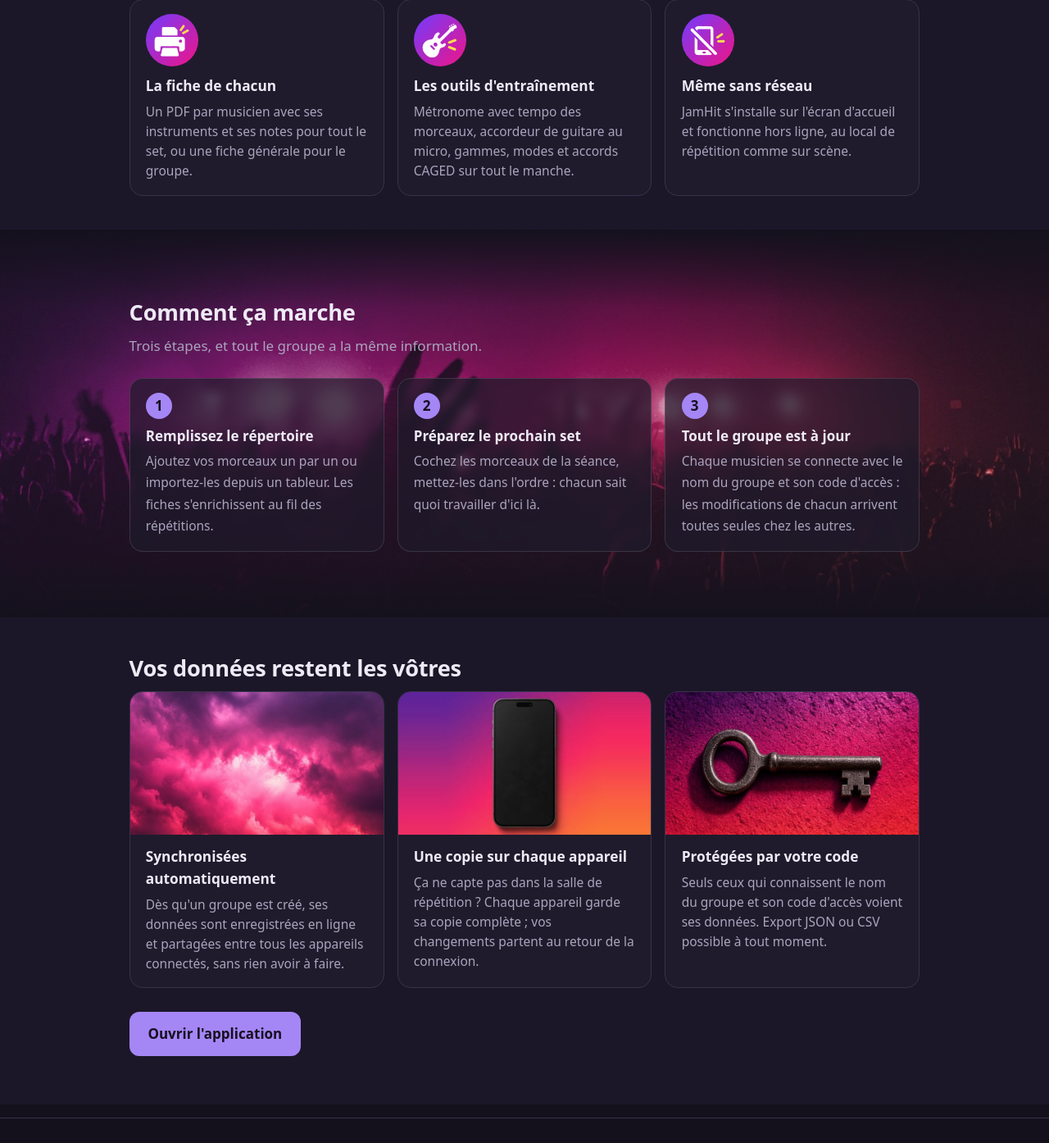
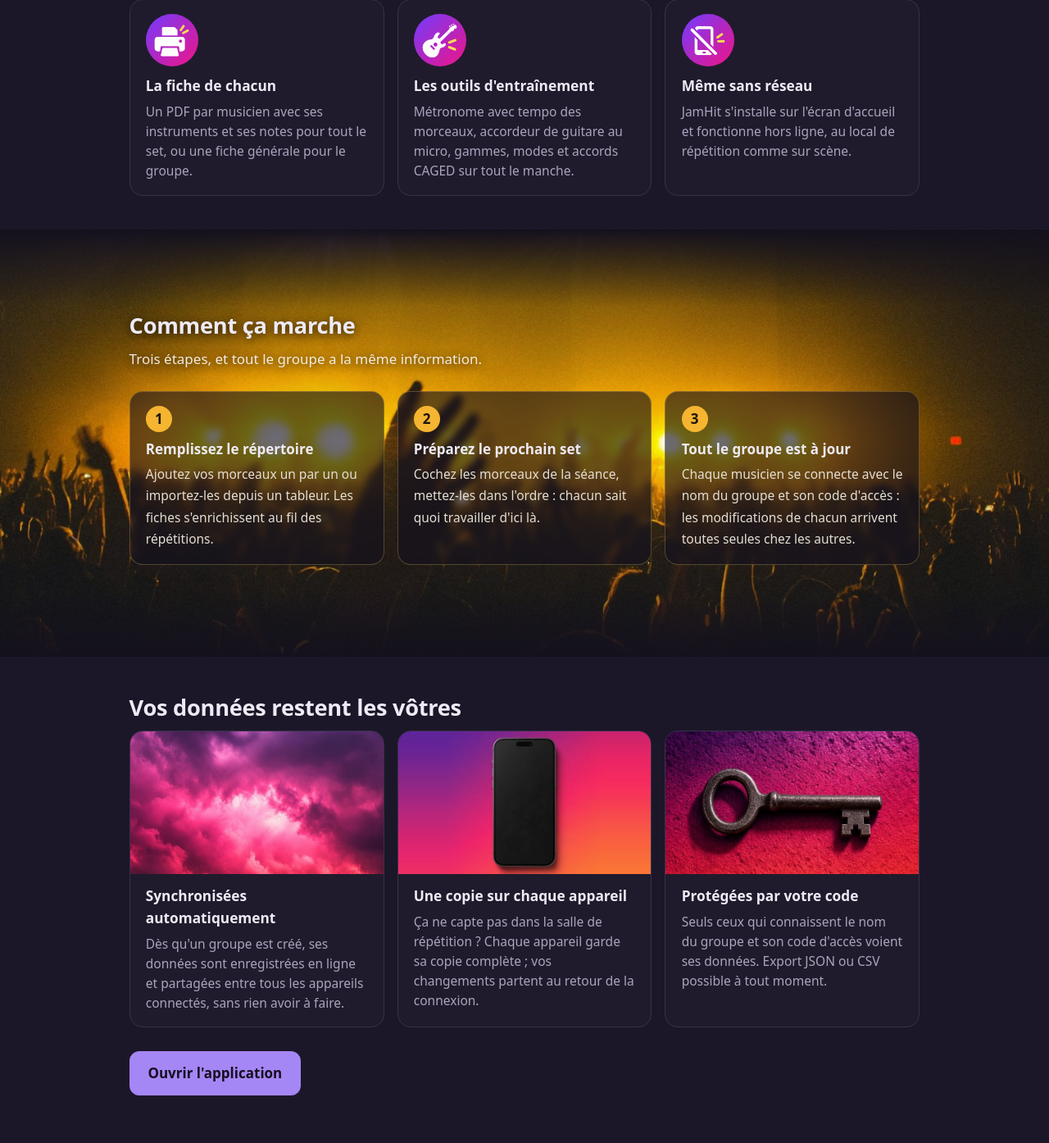
Before and after one commit to oberhatevel/DreamOnWork, a PHP site: page / in a window 1280 px wide. Shown: the part 996-2390 px from the top of the page at 82% size. Run offline with PHP 8.4, Linux system fonts and the light colour scheme.

Commit message:
Présentation : « Comment ça marche » avec la photo aux couleurs d'origine (jaune), plus visible
Co-Authored-By: Claude Opus 5.5 <noreply@anthropic.com>
Claude-Session: https://claude.ai/code/session_01RiYdCYRYeb1TfsXTxRy4Ss

```diff
--- a/site/site.css
+++ b/site/site.css
@@ -95,10 +95,13 @@ kbd { background: var(--soft); border: 1px solid var(--line); border-radius: 6px
 .card-photo h3 { margin-top: .9rem; }
 .card-photo p { padding-bottom: 1.1rem; }
 
-/* « Comment ça marche » : photo de public teintée, voilée pour garder les étapes lisibles */
-.steps-bg { position: relative; isolation: isolate; padding-block: 5rem; overflow: hidden;
-  background: var(--bg) url("pictos/public-scene.jpg") center 72% / cover no-repeat; }
+/* « Comment ça marche » : photo de concert aux couleurs d'origine (jaune), voile léger pour la lisibilité */
+.steps-bg { position: relative; isolation: isolate; padding-block: 6rem 7rem; overflow: hidden;
+  background: var(--bg) url("pictos/public-scene.jpg") center 70% / cover no-repeat; }
 .steps-bg::before { content: ''; position: absolute; inset: 0; z-index: -1;
-  background: linear-gradient(180deg, var(--bg) 0%, rgba(20, 17, 29, .35) 20%, rgba(20, 17, 29, .1) 55%, rgba(20, 17, 29, .45) 85%, var(--bg) 100%); }
-.steps-bg .lead { color: #d6d0e4; }
-.steps-bg .steps li { background: rgba(31, 27, 44, .72); backdrop-filter: blur(6px); -webkit-backdrop-filter: blur(6px); border-color: rgba(255, 255, 255, .12); }
+  background: linear-gradient(180deg, var(--bg) 0%, rgba(20, 17, 29, .2) 18%, rgba(20, 17, 29, 0) 50%, rgba(20, 17, 29, .25) 85%, var(--bg) 100%); }
+.steps-bg h2, .steps-bg .lead { text-shadow: 0 2px 12px rgba(0, 0, 0, .8); }
+section.steps-bg > .wrap > p.lead { color: #f1ece0; }
+.steps-bg .steps li { background: rgba(20, 17, 29, .62); backdrop-filter: blur(4px); -webkit-backdrop-filter: blur(4px); border-color: rgba(255, 214, 120, .25); }
+.steps-bg .steps li::before { background: #f5b531; color: #1d1608; }
+.steps-bg .steps span { color: #e4ded2; }
```
Also changed, not shown: site/pictos/public-scene.jpg.
